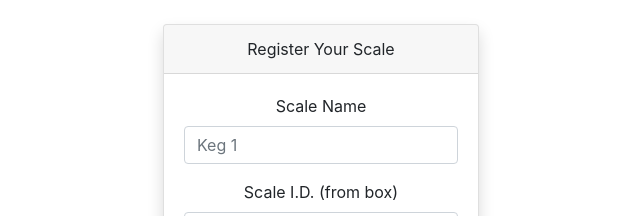
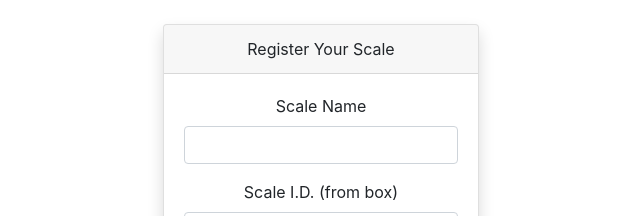
Before and after one commit to mthelm85/keg-level-client, a Vue app: page /setup in a window 1280 px wide. Shown: the top 216 px of the page, without its empty margins (319-959 px from the left). Built offline with nearby package versions, Linux system fonts and the light colour scheme; what vue-socket.io would draw is missing.

Commit message:
added interfacing with setup route

```diff
--- a/src/components/KegWeight.vue
+++ b/src/components/KegWeight.vue
@@ -1,22 +1,29 @@
 <template lang="html">
-  <div class="container">
+  <div class="container mt-5">
     <div class="row">
-      <div class="col mx-auto">
-        <keg-graphic :percent="percent"></keg-graphic>
-        <br>
-        <button class="btn btn-warning" @click="tare">Tare</button>
-        <button class="btn btn-success" @click="setFull">Set to Full</button>
+      <div class="col text-center mx-auto">
+        <div class="card shadow">
+          <div class="card-body">
+            <span class="h4">{{ kegs[0].name }}</span>
+            <keg-graphic :percent="percent"></keg-graphic>
+            <br>
+            <button class="btn btn-warning" @click="tare">Tare</button>
+            <button class="btn btn-success" @click="setFull">Set to Full</button>
+          </div>
+        </div>
       </div>
     </div>
   </div>
 </template>
 
 <script>
+import Api from '@/api'
 import KegGraphic from '@/components/kegGraphic'
 export default {
   data () {
     return {
       fullWeight: null,
+      kegs: [],
       weight: null
     }
   },
@@ -34,8 +41,16 @@ export default {
     }
   },
 
-  created () {
-    this.$socket.emit('getWeight')
+  async created () {
+    let kegs = await Api().get('/get-kegs', {
+      params: {
+        email: 'mthelm85@gmail.com'
+      }
+    })
+    let i = 0
+    for (i; i < kegs.data.length; i++) {
+      this.kegs.push(kegs.data[i])
+    }
   },
 
   methods: {
@@ -43,13 +58,13 @@ export default {
       this.fullWeight = this.weight
     },
     tare () {
-      this.$socket.emit('tare', this.roomId)
+      this.$socket.emit('tare', this.kegs[0].id)
     }
   },
 
   sockets: {
     connect () {
-      this.$socket.emit('room', this.roomId)
+      this.$socket.emit('room', this.kegs[0].id)
     },
     weightUpdate (weight) {
       console.log(weight)
--- a/src/components/Login.vue
+++ b/src/components/Login.vue
@@ -1,6 +1,6 @@
 <template lang="html">
-<div class="container">
-  <div class="row">
+<div class="container mt-5">
+  <div class="row my-auto">
     <div class="col mx-auto">
       <div class="card shadow">
         <div class="card-body">
--- a/src/components/Setup.vue
+++ b/src/components/Setup.vue
@@ -10,13 +10,13 @@
             <form>
               <div class="form-group">
                 <label>Scale Name</label>
-                <input v-model="scale.name" type="text" class="form-control" placeholder="Keg 1">
+                <input v-model="scale[0].name" type="text" class="form-control">
               </div>
               <div class="form-group">
                 <label>Scale I.D. (from box)</label>
-                <input v-model="scale.id" type="text" class="form-control">
+                <input v-model="scale[0].id" type="text" class="form-control">
               </div>
-              <button @click.prevent="register(1)" class="btn btn-primary">Submit</button>
+              <button @click.prevent="register(0)" :disabled="scale[0].disableBtn" class="btn btn-primary">{{ btnText(0) }}</button>
             </form>
           </div>
         </div>
@@ -26,20 +26,20 @@
       <div class="col d-flex justify-content-center">
         <div class="card shadow">
           <div class="card-header text-center">
-            {{ scaleHeader2 }}
+            {{ headerText(1) }}
           </div>
           <div class="card-body text-center">
             <button v-if="!addSecond" @click="addSecond = true" class="btn btn-dark"><i class="fas fa-plus"></i></button>
             <form v-else>
               <div class="form-group">
                 <label>Scale Name</label>
-                <input type="text" class="form-control" placeholder="Keg 1">
+                <input v-model="scale[1].name" type="text" class="form-control" placeholder="Keg 1">
               </div>
               <div class="form-group">
                 <label>Scale I.D. (from box)</label>
-                <input type="text" class="form-control">
+                <input v-model="scale[1].id" type="text" class="form-control">
               </div>
-              <button @click.prevent="register(2)" class="btn btn-primary">Submit</button>
+              <button @click.prevent="register(1)" class="btn btn-primary">{{ btnText(1) }}</button>
             </form>
           </div>
         </div>
@@ -49,20 +49,20 @@
       <div class="col d-flex justify-content-center">
         <div class="card shadow">
           <div class="card-header text-center">
-            {{ scaleHeader3 }}
+            {{ headerText(2) }}
           </div>
           <div class="card-body text-center">
             <button v-if="!addThird" @click="addThird = true" class="btn btn-dark"><i class="fas fa-plus"></i></button>
             <form v-else>
               <div class="form-group">
                 <label>Scale Name</label>
-                <input type="text" class="form-control" placeholder="Keg 1">
+                <input v-model="scale[2].name" type="text" class="form-control" placeholder="Keg 1">
               </div>
               <div class="form-group">
                 <label>Scale I.D. (from box)</label>
-                <input type="text" class="form-control">
+                <input v-model="scale[2].name" type="text" class="form-control">
               </div>
-              <button @click.prevent="register(3)" class="btn btn-primary">Submit</button>
+              <button @click.prevent="register(2)" class="btn btn-primary">{{ btnText(2) }}</button>
             </form>
           </div>
         </div>
@@ -76,34 +76,50 @@ import Api from '@/api'
 export default {
   data () {
     return {
-      addSecond: false,
-      addThird: false,
-      scale: {
-        name: '',
-        id: ''
-      }
-    }
-  },
-
-  computed: {
-    scaleHeader2 () {
-      return (this.addSecond ? 'Register Second Scale' : 'Add Another Scale')
-    },
-    scaleHeader3 () {
-      return (this.addThird ? 'Register Third Scale' : 'Add Another Scale')
+      addSecond: false, // if user clicks to add a second scale, gets set to true
+      addThird: false, // if user clicks to add a third scale, gets set to true
+      scale: [ // array of scales that user can add
+        {
+          name: '',
+          id: '',
+          disableBtn: false
+        },
+        {
+          name: '',
+          id: '',
+          disableBtn: false
+        },
+        {
+          name: '',
+          id: '',
+          disableBtn: false
+        }
+      ]
     }
   },
 
   methods: {
+    btnText (num) {
+      return (this.scale[num].disableBtn ? 'Registered' : 'Submit')
+    },
+    headerText (num) {
+      switch (num) {
+        case 1:
+          return (this.addSecond ? 'Register Second Scale' : 'Add Another Scale')
+        case 2:
+          return (this.addThird ? 'Register Third Scale' : 'Add Another Scale')
+      }
+    },
     async register (num) {
       const res = await Api().post('/register', {
         'email': 'mthelm85@gmail.com',
-        'name': this.scale.name,
-        'id': this.scale.id
+        'name': this.scale[num].name,
+        'id': this.scale[num].id
       })
-      if (res.message === 'Scale registered') {
-        alert('Scale successfully registered')
-      } else if (res.message === 'Error') {
+      console.log(res.data.message)
+      if (res.data.message === 'Scale registered') {
+        this.scale[num].disableBtn = true
+      } else if (res.data.message === 'Error') {
         alert('There was an error registering your scale')
       }
     }
--- a/src/router/index.js
+++ b/src/router/index.js
@@ -15,7 +15,7 @@ export default new Router({
       component: Login
     },
     {
-      path: '/my-keg/:roomId',
+      path: '/my-kegs/',
       name: 'KegWeight',
       component: KegWeight
     },
```
